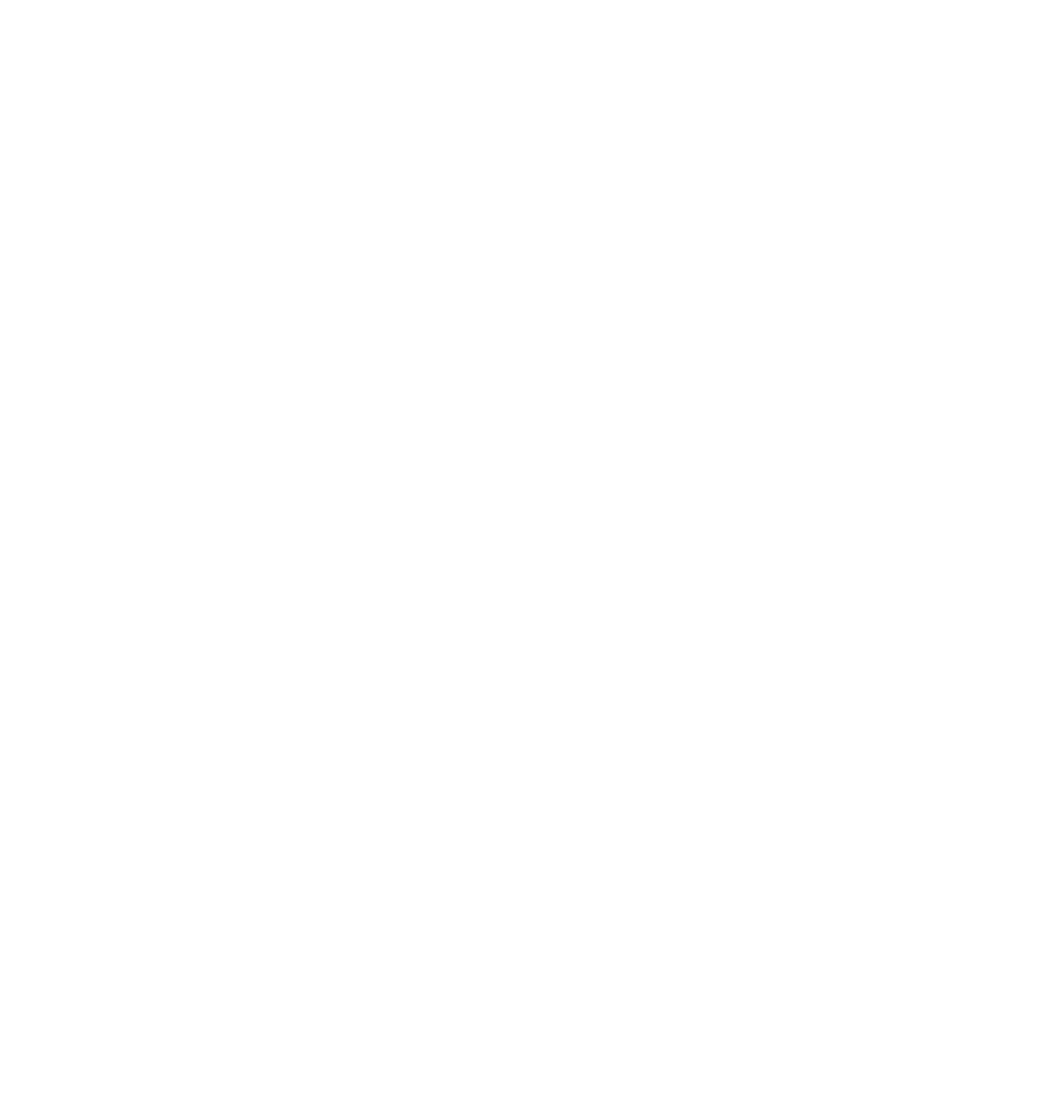
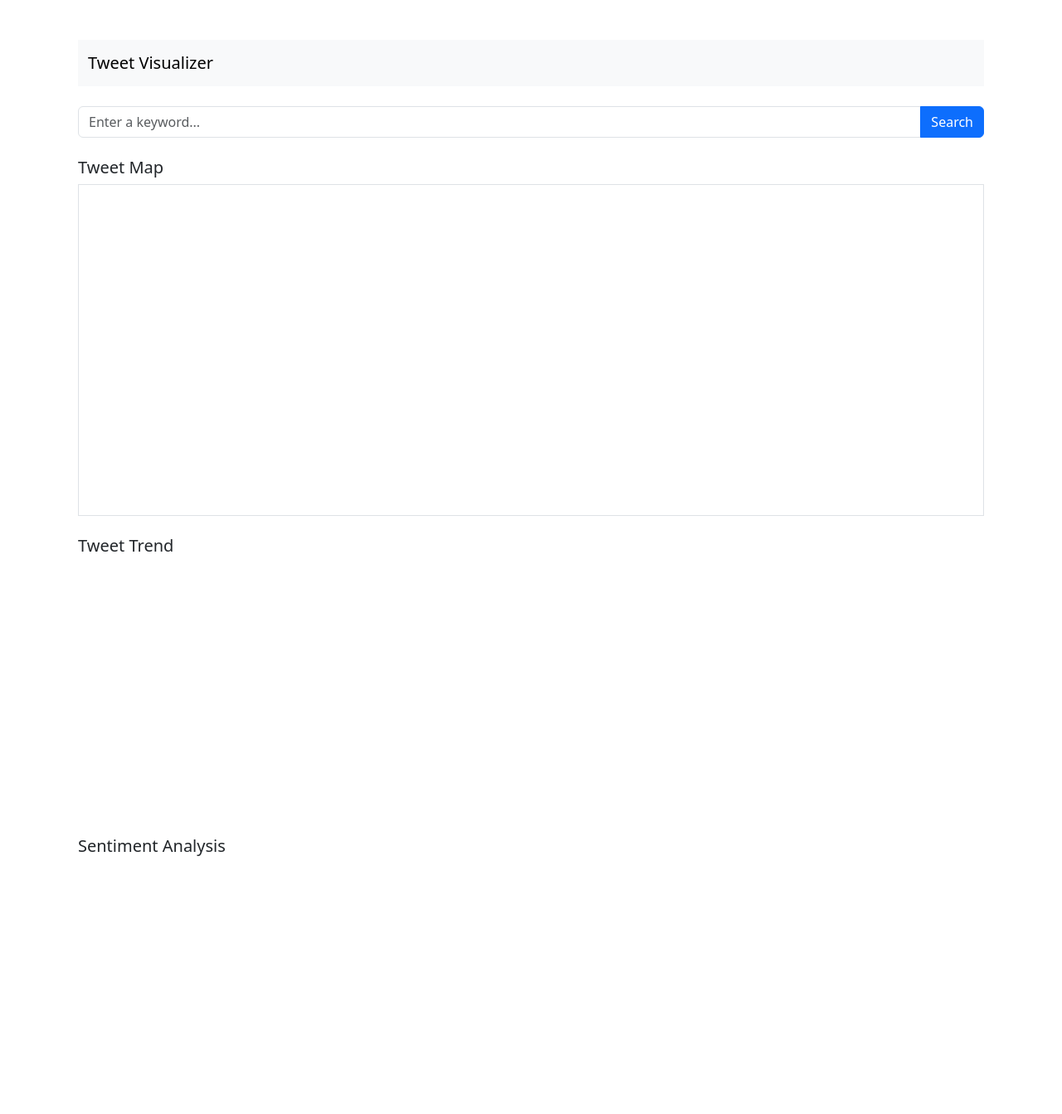
Before and after one commit to AyasSharqawe/BigDataProj, a plain HTML site: page Front End/index.html in a window 1280 px wide. Shown: the whole page at 83% size. Before the commit the page ends 800 px from the top, so only its background shows below. Drawn offline with nearby package versions, Linux system fonts and the light colour scheme.

Commit message:
Your commit message

```diff
--- a/Front End/index.html
+++ b/Front End/index.html
@@ -2,9 +2,75 @@
 <html lang="en">
 <head>
     <meta charset="UTF-8">
-    <title>Title</title>
+    <title>Tweet Visualizer</title>
+        <!-- bootstrap link to make it reponsive -->
+    <link href="https://cdn.jsdelivr.net/npm/bootstrap@5.3.3/dist/css/bootstrap.min.css" rel="stylesheet" integrity="sha384-QWTKZyjpPEjISv5WaRU9OFeRpok6YctnYmDr5pNlyT2bRjXh0JMhjY6hW+ALEwIH" crossorigin="anonymous">
+
 </head>
+
 <body>
+    <div class="container mt-5">
+
+    <!-- navbar -->
+
+    <div class="container">
+        <nav class="navbar navbar-expand-lg bg-body-tertiary">
+          <div class="container-fluid">
+            <a class="navbar-brand" href="#">Tweet Visualizer</a>
+          </div>
+        </nav>
+      </div>
+
+
+      <!-- search for keyword-->
+  <div class="container my-4">
+    <div class="row mb-4">
+      <div class="col">
+        <div class="input-group">
+          <input type="text" class="form-control" placeholder="Enter a keyword..." id="keyword-input">
+          <button class="btn btn-primary" type="button" id="search-btn">Search</button>
+        </div>
+      </div>
+    </div>
+
+  <!-- map -->
+   <!--Leaflet: Leaflet is the leading open-source JavaScript library for mobile-friendly interactive maps
+   * Use the map library (e.g., Leaflet.js) to plot tweet locations.-->
+   <div class="row mb-4">
+    <div class="col">
+      <h5>Tweet Map</h5>
+      <div id="map" class="border" style="height: 400px;"></div>
+    </div>
+  </div>
+
+   <!-- trend diagram -->
+   <div class="row mb-4">
+    <div class="col">
+      <h5>Tweet Trend</h5>
+      <canvas id="trend-chart" style="width: 100%; height: 300px;"></canvas>
+    </div>
+  </div>
+
+   <!-- Sentiment Analysis Gauge -->
+    <!--For sentiment Analysis, you can use either Spark NLP or TextBlock python library-->
+    <div class="row">
+        <div class="col">
+          <h5>Sentiment Analysis</h5>
+          <div id="sentiment-gauge" class="text-center" style="height: 300px;"></div>
+        </div>
+      </div>
+
+    </div>
+
+<!--script.js file to handle the logic-->
+<script src="https://cdn.jsdelivr.net/npm/bootstrap@5.3.3/dist/js/bootstrap.min.js" integrity="sha384-0pUGZvbkm6XF6gxjEnlmuGrJXVbNuzT9qBBavbLwCsOGabYfZo0T0to5eqruptLy" crossorigin="anonymous"></script>
+<!--link js file to html-->
+<script src="https://cdn.jsdelivr.net/npm/leaflet/dist/leaflet.js"></script>
+<script src="https://cdn.jsdelivr.net/npm/chart.js"></script>
+
 
 </body>
+
+
+
 </html>
```
